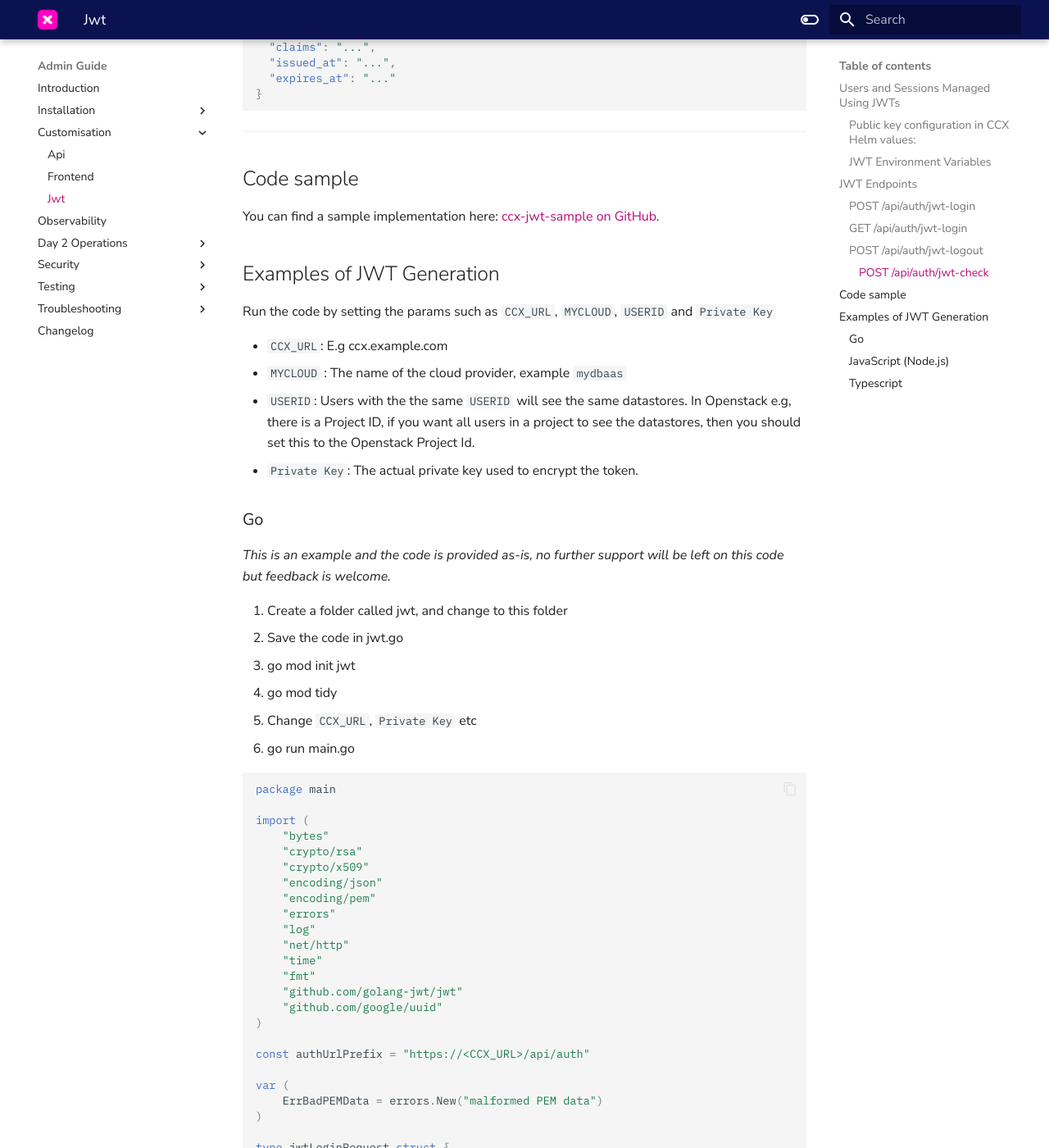
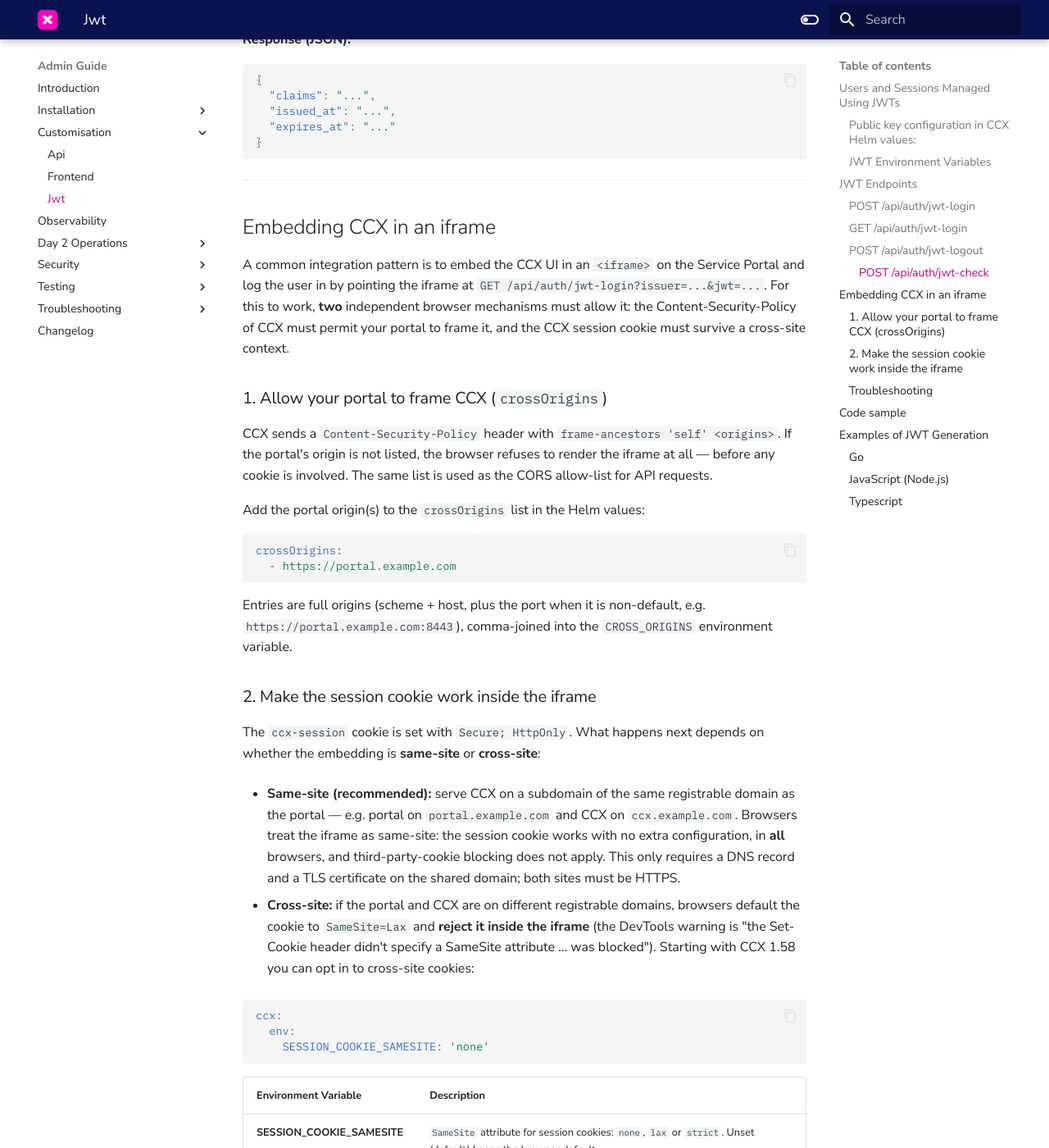
Before and after one commit to severalnines/ccx-docs, an MkDocs documentation site: the page built from docs/admin/Customisation/JWT.md, in a window 1280 px wide and 1400 px high, scrolled down 3735 px. Shown: the whole window at 82% size. Built offline with MkDocs 1.6.1 and Material for MkDocs 9.7.7, drawn with Linux system fonts in a browser that asks for light colours; comment, search, counter and statistics services are not loaded; some of the changed text lies outside the part shown.

Commit message:
CCX-6042 Document iframe embedding: crossOrigins CSP and SESSION_COOKIE_SAMESITE (#74)

````diff
--- a/docs/admin/Customisation/JWT.md
+++ b/docs/admin/Customisation/JWT.md
@@ -83,6 +83,7 @@ There are four endpoints for handling JWTs:
 
 - **Description**: Creates a session for the provided user. The user must exist in the CCX database.
 - **Response**: Returns `303 See other` on success. Redirects the user to the URL provided in the `LOGIN_REDIRECT_URL` environment variable in `ccx-auth-service`.
+- If you call this endpoint from inside an `<iframe>`, see [Embedding CCX in an iframe](#embedding-ccx-in-an-iframe) — additional configuration is required for the session cookie and CSP.
 
 **Query Parameters:**
 
@@ -126,6 +127,54 @@ There are four endpoints for handling JWTs:
   "expires_at": "..."
 }
 ```
+
+---
+
+## Embedding CCX in an iframe
+
+A common integration pattern is to embed the CCX UI in an `<iframe>` on the Service Portal and log the user in by pointing the iframe at `GET /api/auth/jwt-login?issuer=...&jwt=...`. For this to work, **two** independent browser mechanisms must allow it: the Content-Security-Policy of CCX must permit your portal to frame it, and the CCX session cookie must survive a cross-site context.
+
+### 1. Allow your portal to frame CCX (`crossOrigins`)
+
+CCX sends a `Content-Security-Policy` header with `frame-ancestors 'self' <origins>`. If the portal's origin is not listed, the browser refuses to render the iframe at all — before any cookie is involved. The same list is used as the CORS allow-list for API requests.
+
+Add the portal origin(s) to the `crossOrigins` list in the Helm values:
+
+```yaml
+crossOrigins:
+  - https://portal.example.com
+```
+
+Entries are full origins (scheme + host, plus the port when it is non-default, e.g. `https://portal.example.com:8443`), comma-joined into the `CROSS_ORIGINS` environment variable.
+
+### 2. Make the session cookie work inside the iframe
+
+The `ccx-session` cookie is set with `Secure; HttpOnly`. What happens next depends on whether the embedding is **same-site** or **cross-site**:
+
+- **Same-site (recommended):** serve CCX on a subdomain of the same registrable domain as the portal — e.g. portal on `portal.example.com` and CCX on `ccx.example.com`. Browsers treat the iframe as same-site: the session cookie works with no extra configuration, in **all** browsers, and third-party-cookie blocking does not apply. This only requires a DNS record and a TLS certificate on the shared domain; both sites must be HTTPS.
+
+- **Cross-site:** if the portal and CCX are on different registrable domains, browsers default the cookie to `SameSite=Lax` and **reject it inside the iframe** (the DevTools warning is "the Set-Cookie header didn't specify a SameSite attribute … was blocked"). Starting with CCX 1.58 you can opt in to cross-site cookies:
+
+  ```yaml
+  ccx:
+    env:
+      SESSION_COOKIE_SAMESITE: 'none'
+  ```
+
+  | Environment Variable        | Description                                                                                                    |
+  | --------------------------- | -------------------------------------------------------------------------------------------------------------- |
+  | **SESSION_COOKIE_SAMESITE** | `SameSite` attribute for session cookies: `none`, `lax` or `strict`. Unset (default) keeps the browser default. |
+
+  Caveats of `SameSite=None`:
+
+  - **Safari still blocks it.** Safari's Intelligent Tracking Prevention rejects all third-party cookies regardless of `SameSite`, and Chrome does the same when the user has third-party cookies disabled. Cross-site embedding therefore cannot be made to work reliably in every browser — if you need that, use the same-site setup above.
+  - **CSRF exposure.** `SameSite=None` makes the browser attach the session cookie to all cross-site requests, removing the implicit CSRF protection of the `Lax` default. Enable it only on deployments that actually need embedding.
+
+### Troubleshooting
+
+- Blank iframe, console shows a `frame-ancestors` CSP violation → the portal origin is missing from `crossOrigins`.
+- The `jwt-login` request returns 303 but no session appears → check the `Set-Cookie` line of the response in DevTools; a `SameSite` warning means you are in the cross-site case above.
+- Works in Chrome but not Safari → expected for cross-site embedding; switch to the same-site (subdomain) setup.
 
 ---
 
````
